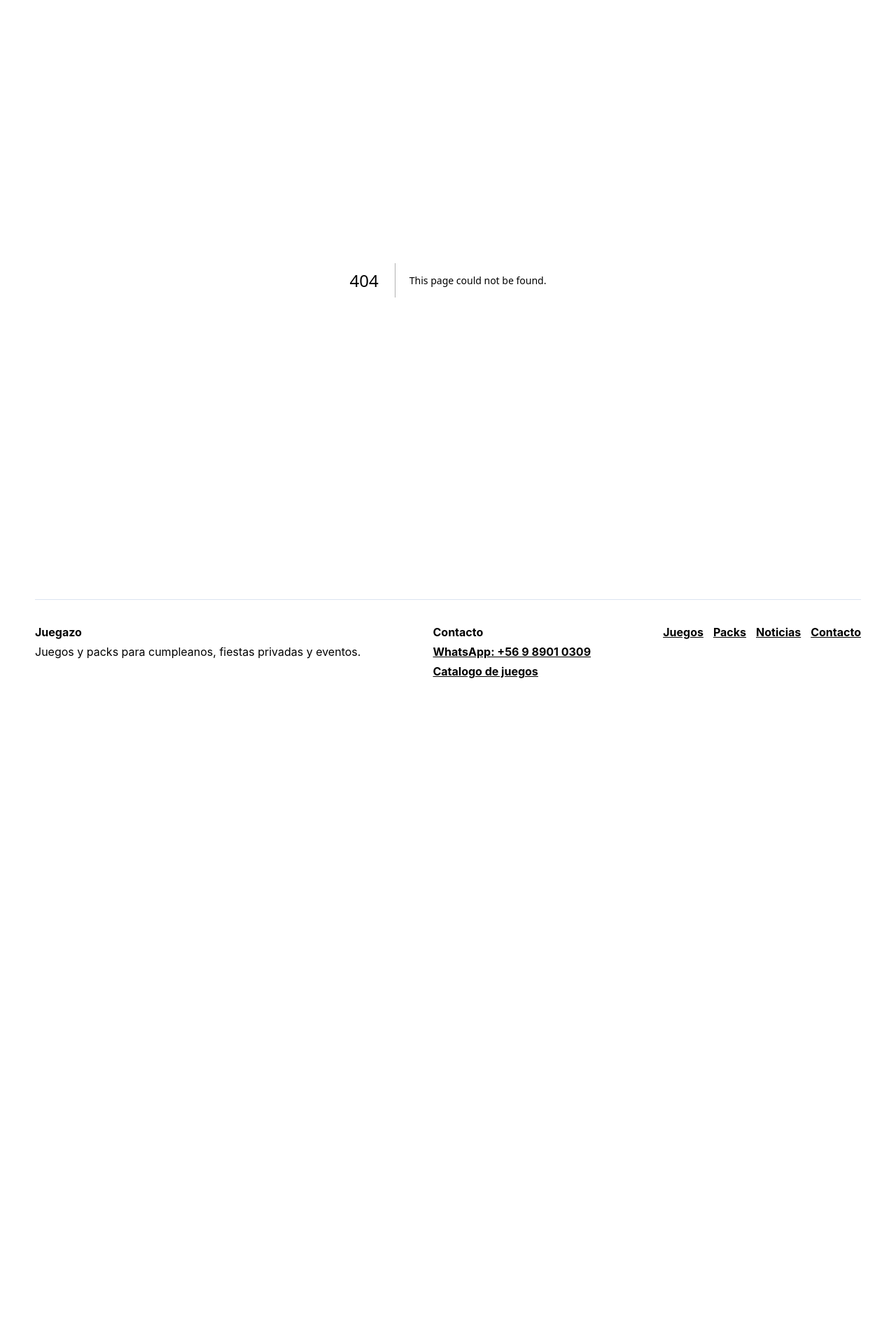
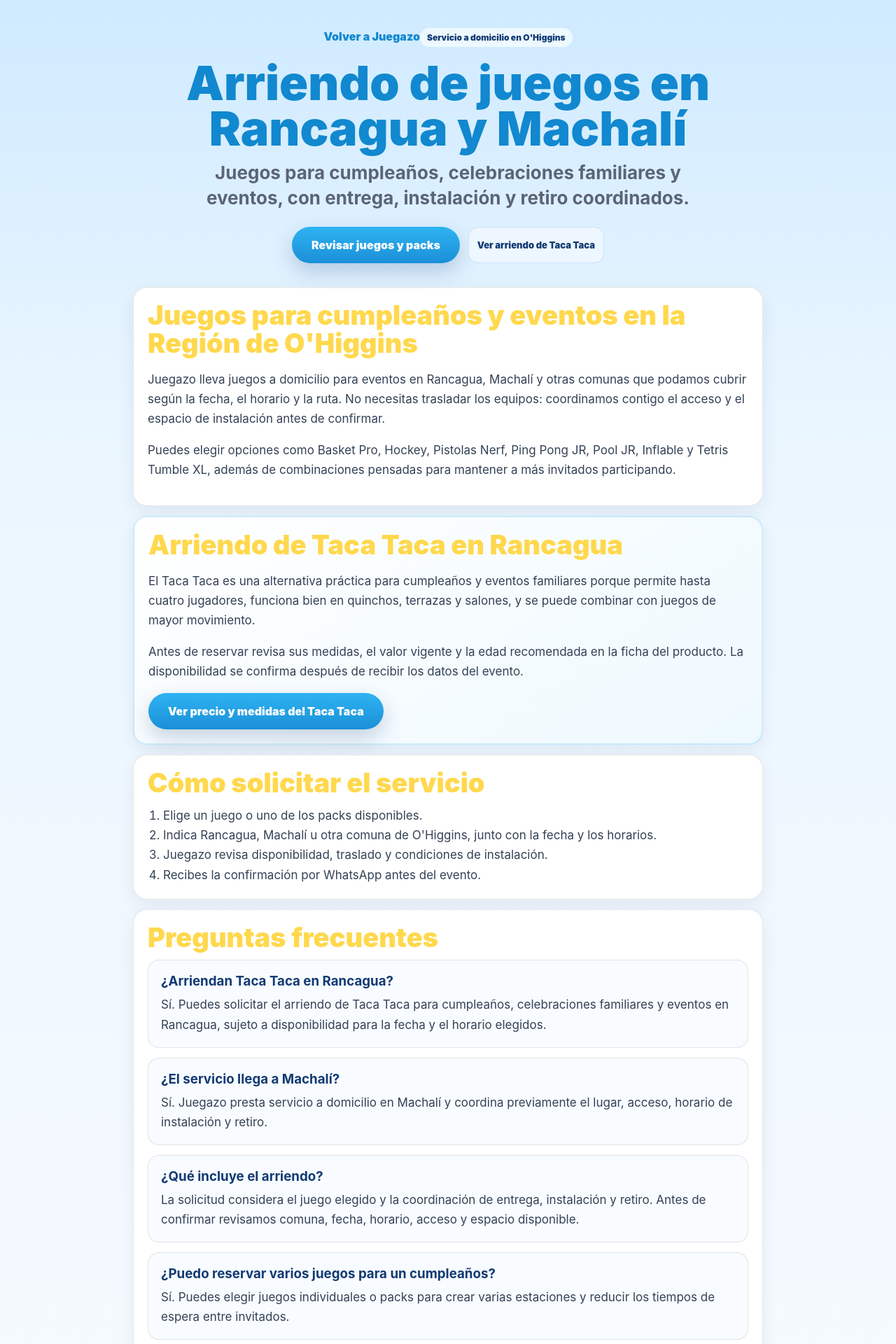
Before and after one commit to juegazocl-sys/juegazo-web, a Next.js app: page /arriendo-juegos-rancagua-machali in a window 1280 px wide. Before the commit this address had no page. Shown: the top 1920 px of the page at 70% size. Before the commit the page ends 1017 px from the top, so only its background shows below. Built offline with nearby package versions, Linux system fonts and the light colour scheme.

Commit message:
Agregar landing SEO para Rancagua y Machali

```diff
--- /dev/null
+++ b/app/arriendo-juegos-rancagua-machali/page.js
@@ -0,0 +1,131 @@
+import Link from "next/link";
+import { SITE_URL } from "../../lib/news";
+
+const pageUrl = `${SITE_URL}/arriendo-juegos-rancagua-machali`;
+
+export const metadata = {
+  title: "Arriendo de juegos en Rancagua y Machalí | Juegazo",
+  description: "Arriendo de Taca Taca y juegos para cumpleaños y eventos a domicilio en Rancagua, Machalí y comunas de la Región de O'Higgins.",
+  alternates: { canonical: pageUrl },
+  openGraph: {
+    title: "Arriendo de juegos en Rancagua y Machalí | Juegazo",
+    description: "Juegos para cumpleaños y eventos con despacho, instalación y retiro coordinado en Rancagua, Machalí y la Región de O'Higgins.",
+    url: pageUrl,
+    type: "website"
+  }
+};
+
+const faq = [
+  {
+    question: "¿Arriendan Taca Taca en Rancagua?",
+    answer: "Sí. Puedes solicitar el arriendo de Taca Taca para cumpleaños, celebraciones familiares y eventos en Rancagua, sujeto a disponibilidad para la fecha y el horario elegidos."
+  },
+  {
+    question: "¿El servicio llega a Machalí?",
+    answer: "Sí. Juegazo presta servicio a domicilio en Machalí y coordina previamente el lugar, acceso, horario de instalación y retiro."
+  },
+  {
+    question: "¿Qué incluye el arriendo?",
+    answer: "La solicitud considera el juego elegido y la coordinación de entrega, instalación y retiro. Antes de confirmar revisamos comuna, fecha, horario, acceso y espacio disponible."
+  },
+  {
+    question: "¿Puedo reservar varios juegos para un cumpleaños?",
+    answer: "Sí. Puedes elegir juegos individuales o packs para crear varias estaciones y reducir los tiempos de espera entre invitados."
+  }
+];
+
+const jsonLd = {
+  "@context": "https://schema.org",
+  "@graph": [
+    {
+      "@type": "Service",
+      "@id": `${pageUrl}#service`,
+      name: "Arriendo de juegos en Rancagua y Machalí",
+      serviceType: "Arriendo de juegos para cumpleaños y eventos",
+      url: pageUrl,
+      description: "Servicio a domicilio de arriendo de juegos para cumpleaños y eventos en Rancagua, Machalí y comunas de la Región de O'Higgins.",
+      provider: { "@id": `${SITE_URL}#business` },
+      areaServed: [
+        { "@type": "City", name: "Rancagua" },
+        { "@type": "City", name: "Machalí" },
+        { "@type": "AdministrativeArea", name: "Región del Libertador General Bernardo O'Higgins" }
+      ]
+    },
+    {
+      "@type": "BreadcrumbList",
+      "@id": `${pageUrl}#breadcrumb`,
+      itemListElement: [
+        { "@type": "ListItem", position: 1, name: "Inicio", item: SITE_URL },
+        { "@type": "ListItem", position: 2, name: "Arriendo de juegos en Rancagua y Machalí", item: pageUrl }
+      ]
+    },
+    {
+      "@type": "FAQPage",
+      "@id": `${pageUrl}#faq`,
+      mainEntity: faq.map((item) => ({
+        "@type": "Question",
+        name: item.question,
+        acceptedAnswer: { "@type": "Answer", text: item.answer }
+      }))
+    }
+  ]
+};
+
+export default function ArriendoJuegosRancaguaMachaliPage() {
+  return (
+    <main>
+      <script
+        type="application/ld+json"
+        dangerouslySetInnerHTML={{ __html: JSON.stringify(jsonLd).replace(/</g, "\\u003c") }}
+      />
+
+      <section className="news-hero local-hero">
+        <Link className="back-link" href="/">Volver a Juegazo</Link>
+        <span className="tag">Servicio a domicilio en O&apos;Higgins</span>
+        <h1>Arriendo de juegos en Rancagua y Machalí</h1>
+        <p>Juegos para cumpleaños, celebraciones familiares y eventos, con entrega, instalación y retiro coordinados.</p>
+        <div className="local-actions">
+          <Link className="primary-link" href="/#packs">Revisar juegos y packs</Link>
+          <Link className="ghost-link" href="/productos/taca">Ver arriendo de Taca Taca</Link>
+        </div>
+      </section>
+
+      <article className="local-page">
+        <section className="product-content">
+          <h2>Juegos para cumpleaños y eventos en la Región de O&apos;Higgins</h2>
+          <p>Juegazo lleva juegos a domicilio para eventos en Rancagua, Machalí y otras comunas que podamos cubrir según la fecha, el horario y la ruta. No necesitas trasladar los equipos: coordinamos contigo el acceso y el espacio de instalación antes de confirmar.</p>
+          <p>Puedes elegir opciones como Basket Pro, Hockey, Pistolas Nerf, Ping Pong JR, Pool JR, Inflable y Tetris Tumble XL, además de combinaciones pensadas para mantener a más invitados participando.</p>
+        </section>
+
+        <section className="product-content local-highlight">
+          <h2>Arriendo de Taca Taca en Rancagua</h2>
+          <p>El Taca Taca es una alternativa práctica para cumpleaños y eventos familiares porque permite hasta cuatro jugadores, funciona bien en quinchos, terrazas y salones, y se puede combinar con juegos de mayor movimiento.</p>
+          <p>Antes de reservar revisa sus medidas, el valor vigente y la edad recomendada en la ficha del producto. La disponibilidad se confirma después de recibir los datos del evento.</p>
+          <Link className="primary-link" href="/productos/taca">Ver precio y medidas del Taca Taca</Link>
+        </section>
+
+        <section className="product-content">
+          <h2>Cómo solicitar el servicio</h2>
+          <ol className="product-steps">
+            <li>Elige un juego o uno de los packs disponibles.</li>
+            <li>Indica Rancagua, Machalí u otra comuna de O&apos;Higgins, junto con la fecha y los horarios.</li>
+            <li>Juegazo revisa disponibilidad, traslado y condiciones de instalación.</li>
+            <li>Recibes la confirmación por WhatsApp antes del evento.</li>
+          </ol>
+        </section>
+
+        <section className="product-content" aria-labelledby="local-faq-title">
+          <h2 id="local-faq-title">Preguntas frecuentes</h2>
+          <div className="local-faq">
+            {faq.map((item) => (
+              <div key={item.question}>
+                <h3>{item.question}</h3>
+                <p>{item.answer}</p>
+              </div>
+            ))}
+          </div>
+        </section>
+      </article>
+    </main>
+  );
+}
--- a/app/layout.js
+++ b/app/layout.js
@@ -76,11 +76,13 @@
             <strong>Contacto</strong>
             <a href="tel:+56989010309">WhatsApp: +56 9 8901 0309</a>
             <a href="/productos">Catalogo de juegos</a>
+            <a href="/arriendo-juegos-rancagua-machali">Cobertura en Rancagua y Machalí</a>
           </div>
           <nav className="footer-nav" aria-label="Navegacion principal">
             <a href="/productos">Juegos</a>
             <a href="/#packs">Packs</a>
             <a href="/noticias">Noticias</a>
+            <a href="/arriendo-juegos-rancagua-machali">Rancagua y Machalí</a>
             <a href="/#contacto">Contacto</a>
           </nav>
         </footer>
--- a/app/productos/[slug]/page.js
+++ b/app/productos/[slug]/page.js
@@ -104,6 +104,7 @@
             <li>Confirma comuna, fecha, hora de inicio y hora de termino.</li>
             <li>Juegazo revisa disponibilidad y confirma la reserva por WhatsApp.</li>
           </ol>
+          <p><Link href="/arriendo-juegos-rancagua-machali">Consulta el servicio de arriendo en Rancagua y Machalí</Link>.</p>
         </section>
 
         <section className="product-related">
--- a/app/productos/page.js
+++ b/app/productos/page.js
@@ -23,6 +23,7 @@
         <Link className="back-link" href="/">Volver a reservar</Link>
         <h1>Juegos en arriendo</h1>
         <p>Paginas individuales preparadas para buscadores, con precio, medidas, edad recomendada y reserva online.</p>
+        <Link className="ghost-link local-coverage-link" href="/arriendo-juegos-rancagua-machali">Servicio en Rancagua y Machalí</Link>
       </section>
 
       <section className="product-list-grid" aria-label="Catalogo de juegos">
--- a/app/styles.css
+++ b/app/styles.css
@@ -1013,6 +1013,46 @@
   display: block;
   padding: 0 14px;
 }
+
+.local-hero {
+  max-width: 900px;
+}
+.local-actions {
+  display: flex;
+  flex-wrap: wrap;
+  justify-content: center;
+  gap: 12px;
+  margin-top: 22px;
+}
+.local-page {
+  max-width: 900px;
+  margin: 0 auto;
+}
+.local-highlight {
+  border: 2px solid rgba(27, 159, 230, .2);
+  background: linear-gradient(145deg, #fff 0%, #eef9ff 100%);
+}
+.local-faq {
+  display: grid;
+  gap: 14px;
+}
+.local-faq > div {
+  padding: 18px;
+  border: 1px solid var(--line);
+  border-radius: 16px;
+  background: #f8fbff;
+}
+.local-faq h3 {
+  margin: 0 0 8px;
+  color: var(--navy);
+}
+.local-faq p {
+  margin: 0;
+}
+.local-coverage-link {
+  display: inline-flex;
+  margin-top: 18px;
+}
 .related-card strong {
   padding-top: 12px;
   font-size: 18px;
@@ -1117,6 +1157,10 @@
   .product-card-actions .primary-link {
     width: 100%;
   }
+  .local-actions .primary-link,
+  .local-actions .ghost-link {
+    width: 100%;
+  }
   .game-grid,
   .form-row,
   .pack-picks {
```
Also changed, not shown: app/sitemap.js (+7 -1 lines).
